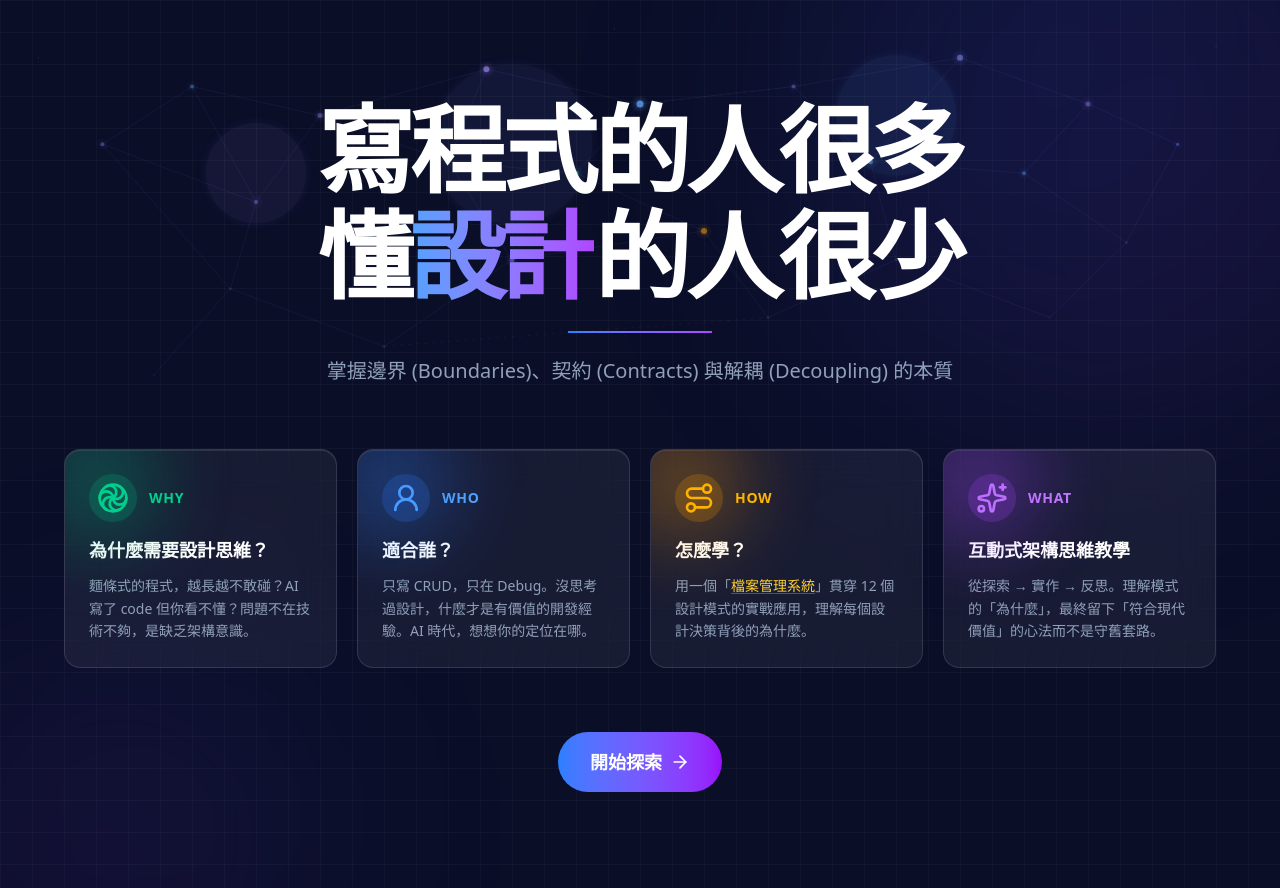
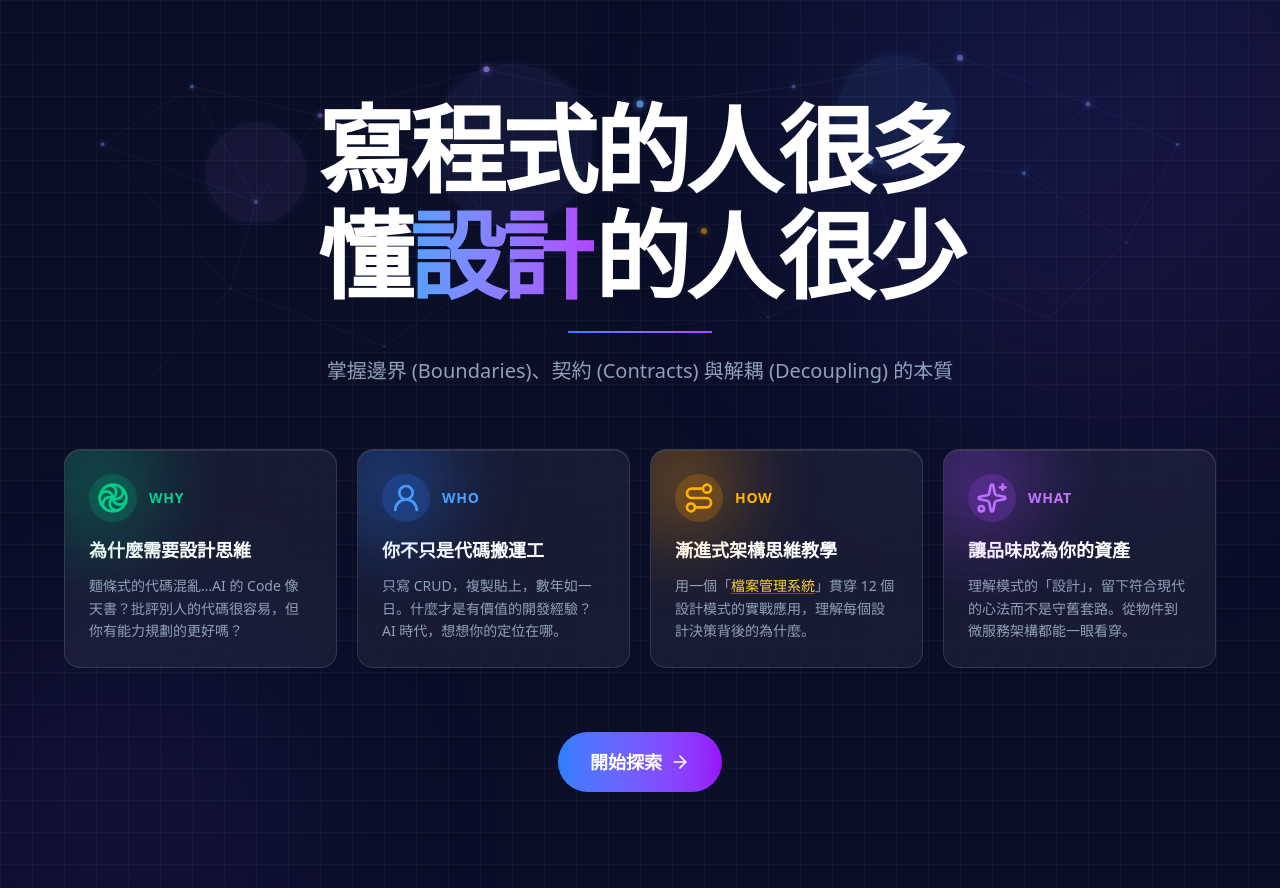
Before and after one commit to yestaro/design-patterns, a React (Vite) app: page / in a window 1280 px wide. Built offline with nearby package versions, Linux system fonts and the light colour scheme.

Commit message:
feat: 新增 `ExplorerTab` 及 `LandingPage` 元件並更新頁面標題。

```diff
--- a/index.html
+++ b/index.html
@@ -1,13 +1,16 @@
 <!doctype html>
 <html lang="en">
+
 <head>
   <meta charset="UTF-8" />
   <link rel="icon" type="image/svg+xml" href="/vite.svg" />
   <meta name="viewport" content="width=device-width, initial-scale=1.0" />
-    <title>my-design-patterns-app</title>
+  <title>The Missing Dimension</title>
 </head>
+
 <body>
   <div id="root"></div>
   <script type="module" src="/src/main.tsx"></script>
 </body>
+
 </html>
--- a/src/components/ExplorerTab.tsx
+++ b/src/components/ExplorerTab.tsx
@@ -339,7 +339,7 @@ const ExplorerTab: React.FC = () => {
             {/* 主工作區佈局 */}
             <div className="flex flex-col md:flex-row md:h-[520px] md:overflow-hidden h-auto">
                 {/* 1. 側邊欄：檔案階層 (w-[440px]) */}
-                <div className="w-full md:w-[440px] bg-white border-b md:border-b-0 md:border-r border-slate-200 flex flex-col shrink-0 p-5 text-left h-[400px] md:h-auto overflow-hidden">
+                <div className="w-full md:w-[440px] bg-white border-b md:border-b-0 md:border-r border-slate-200 flex flex-col shrink-0 p-4 text-left h-[400px] md:h-auto overflow-hidden">
                     <h3 className="font-bold text-slate-800 mb-5 flex items-center gap-2 text-left" title="使用 Composite 模式建構檔案與目錄的樹狀結構 (Composite Pattern)"><Workflow className="text-amber-500" size={18} />Composite</h3>
                     <div className="flex-1 overflow-y-auto custom-scrollbar text-left">
                         <RenderTree
--- a/src/components/LandingPage.tsx
+++ b/src/components/LandingPage.tsx
@@ -1,5 +1,5 @@
 import React, { useState } from 'react';
-import { LoaderPinwheel, UserRound, Route, Sparkles, ArrowRight, ChessKnight } from 'lucide-react';
+import { LoaderPinwheel, UserRound, Route, Sparkles, ArrowRight } from 'lucide-react';
 import RoadmapDialog from './RoadmapDialog';
 
 /** Landing Page 的四張價值卡片資料 */
@@ -11,8 +11,8 @@ const valueCards = [
         iconColor: 'text-emerald-400',
         glowColor: 'bg-emerald-500/40',
         Icon: LoaderPinwheel,
-        title: '為什麼需要設計思維？',
-        body: '麵條式的程式，越長越不敢碰？AI 寫了 code 但你看不懂？問題不在技術不夠，是缺乏架構意識。',
+        title: '為什麼需要設計思維',
+        body: '麵條式的代碼混亂…AI 的 Code 像天書？批評別人的代碼很容易，但你有能力規劃的更好嗎？',
     },
     {
         label: 'WHO',
@@ -21,8 +21,8 @@ const valueCards = [
         iconColor: 'text-blue-400',
         glowColor: 'bg-blue-500/40',
         Icon: UserRound,
-        title: '適合誰？',
-        body: '只寫 CRUD，只在 Debug。沒思考過設計，什麼才是有價值的開發經驗。AI 時代，想想你的定位在哪。',
+        title: '你不只是代碼搬運工',
+        body: '只寫 CRUD，複製貼上，數年如一日。什麼才是有價值的開發經驗？AI 時代，想想你的定位在哪。',
     },
     {
         label: 'HOW',
@@ -32,7 +32,7 @@ const valueCards = [
         glowColor: 'bg-amber-500/40',
         Icon: Route,
         id: 'how',
-        title: '怎麼學？',
+        title: '漸進式架構思維教學',
         body: '',
     },
     {
@@ -42,8 +42,8 @@ const valueCards = [
         iconColor: 'text-purple-400',
         glowColor: 'bg-purple-500/40',
         Icon: Sparkles,
-        title: '互動式架構思維教學',
-        body: '從探索 → 實作 → 反思。理解模式的「為什麼」，最終留下「符合現代價值」的心法而不是守舊套路。',
+        title: '讓品味成為你的資產',
+        body: '理解模式的「設計」，留下符合現代的心法而不是守舊套路。從物件到微服務架構都能一眼看穿。',
     },
 ];
 
```
Lines whose indentation alone changed are shown as unchanged.
